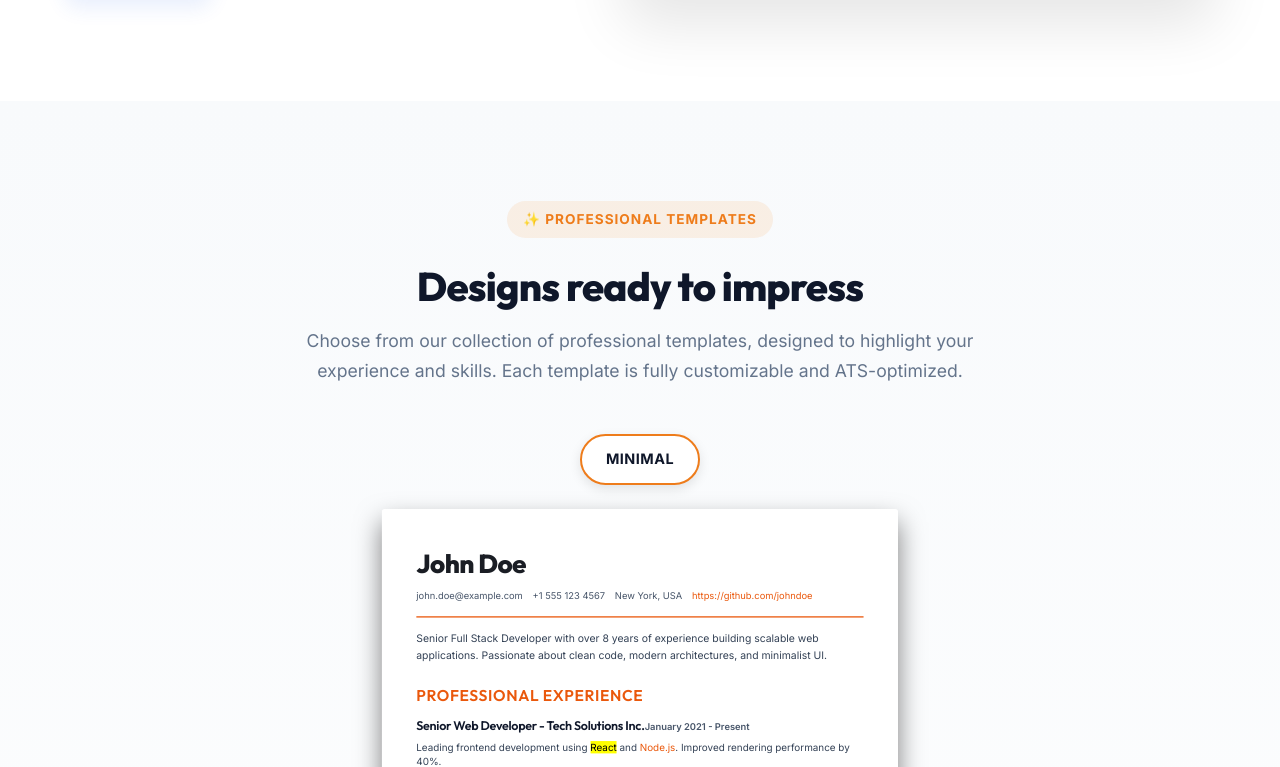
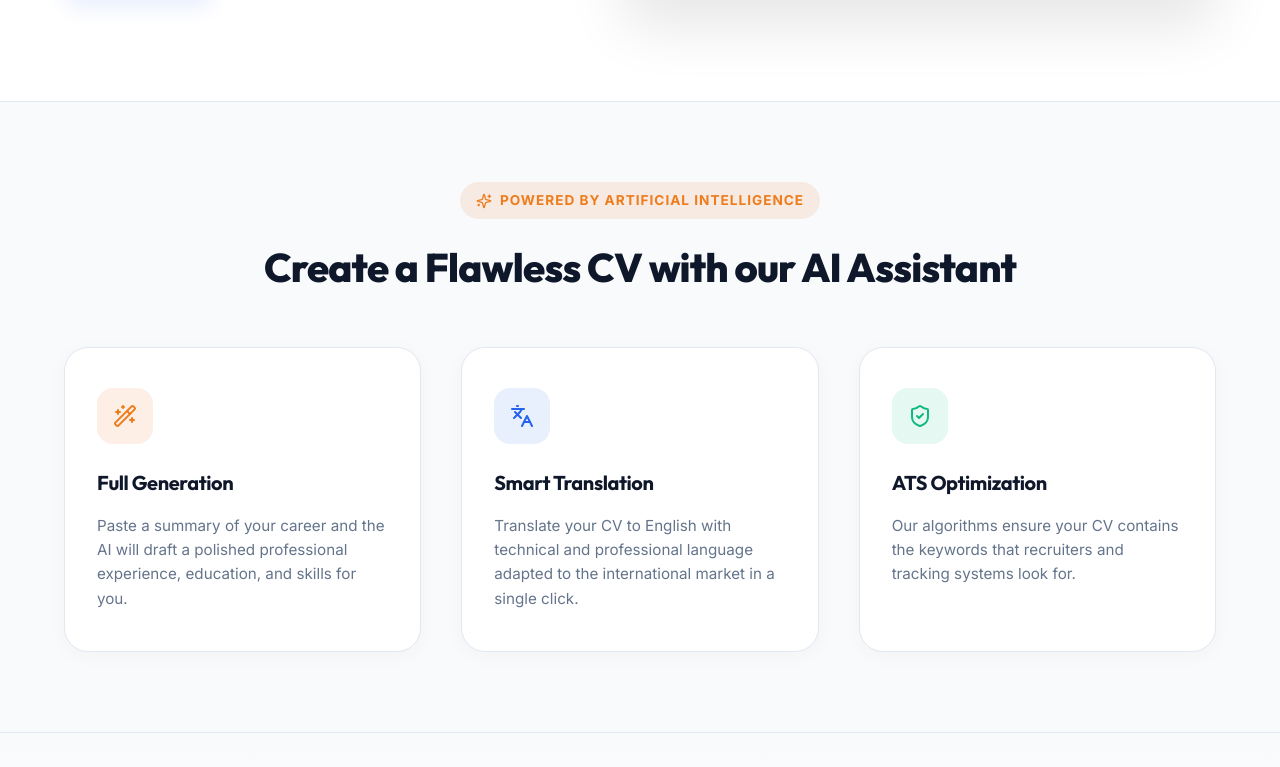
Before and after one commit to konstantinWDK/CV-Creator, a React (Vite) app: page / in a window 1280 px wide. Shown: the part 778-1545 px from the top of the page. Built offline with nearby package versions, Linux system fonts and the light colour scheme; what react-quill-new would draw is missing.

Commit message:
Info landing nuevas funciones de la ia en ingles y español

```diff
--- a/src/components/LandingPage.css
+++ b/src/components/LandingPage.css
@@ -188,6 +188,117 @@ html:has(.landing-container) {
     width: 100%;
     border-radius: 20px;
     box-shadow: 0 30px 60px rgba(0, 0, 0, 0.1);
+}
+
+/* AI Marketing Section */
+.ai-marketing-section {
+    padding: 80px 5%;
+    background: #f8fafc;
+    border-top: 1px solid #e2e8f0;
+    border-bottom: 1px solid #e2e8f0;
+    text-align: center;
+}
+
+.ai-marketing-container {
+    max-width: 1200px;
+    margin: 0 auto;
+}
+
+.ai-marketing-badge {
+    display: inline-flex;
+    align-items: center;
+    gap: 8px;
+    background: rgba(234, 88, 12, 0.1);
+    color: var(--primary);
+    padding: 8px 16px;
+    border-radius: 20px;
+    font-size: 0.85rem;
+    font-weight: 700;
+    margin-bottom: 1.5rem;
+    text-transform: uppercase;
+    letter-spacing: 1px;
+}
+
+.ai-marketing-section h2 {
+    font-size: 2.5rem;
+    font-weight: 800;
+    margin-bottom: 3.5rem;
+    color: var(--text-main);
+    line-height: 1.2;
+}
+
+.ai-marketing-grid {
+    display: grid;
+    grid-template-columns: repeat(3, 1fr);
+    gap: 2.5rem;
+}
+
+.ai-marketing-card {
+    background: white;
+    padding: 2.5rem 2rem;
+    border-radius: 24px;
+    border: 1px solid #e2e8f0;
+    box-shadow: 0 4px 20px rgba(0, 0, 0, 0.03);
+    transition: all 0.3s ease;
+    text-align: left;
+    display: flex;
+    flex-direction: column;
+    align-items: flex-start;
+}
+
+.ai-marketing-card:hover {
+    transform: translateY(-8px);
+    box-shadow: 0 20px 40px rgba(0, 0, 0, 0.08);
+    border-color: var(--primary);
+}
+
+.ai-card-icon {
+    width: 56px;
+    height: 56px;
+    border-radius: 16px;
+    display: flex;
+    align-items: center;
+    justify-content: center;
+    margin-bottom: 1.5rem;
+}
+
+.ai-card-icon.gen {
+    background: rgba(234, 88, 12, 0.1);
+    color: var(--primary);
+}
+
+.ai-card-icon.trans {
+    background: rgba(37, 99, 235, 0.1);
+    color: var(--accent);
+}
+
+.ai-card-icon.opt {
+    background: rgba(16, 185, 129, 0.1);
+    color: #10b981;
+}
+
+.ai-marketing-card h3 {
+    font-size: 1.25rem;
+    font-weight: 700;
+    margin-bottom: 1rem;
+    color: var(--text-main);
+}
+
+.ai-marketing-card p {
+    font-size: 0.95rem;
+    color: var(--text-muted);
+    line-height: 1.6;
+}
+
+@media (max-width: 968px) {
+    .ai-marketing-grid {
+        grid-template-columns: 1fr;
+        gap: 1.5rem;
+    }
+
+    .ai-marketing-section h2 {
+        font-size: 2rem;
+    }
 }
 
 /* Open Source Section */
--- a/src/components/LandingPage.jsx
+++ b/src/components/LandingPage.jsx
@@ -14,7 +14,8 @@ import {
     Code,
     Github,
     ChevronLeft,
-    ChevronRight
+    ChevronRight,
+    Wand2
 } from 'lucide-react';
 import MinimalTemplate from './templates/MinimalTemplate';
 import ModernTemplate from './templates/ModernTemplate';
@@ -181,6 +182,39 @@ const LandingPage = () => {
                     />
                 </div>
             </header>
+
+            {/* AI Information Section */}
+            <section className="ai-marketing-section">
+                <div className="ai-marketing-container">
+                    <div className="ai-marketing-badge">
+                        <Sparkles size={16} /> {t('landing.aiSectionBadge')}
+                    </div>
+                    <h2>{t('landing.aiSectionTitle')}</h2>
+                    <div className="ai-marketing-grid">
+                        <div className="ai-marketing-card">
+                            <div className="ai-card-icon gen">
+                                <Wand2 size={24} />
+                            </div>
+                            <h3>{t('landing.aiSectionSubtitle1')}</h3>
+                            <p>{t('landing.aiSectionDesc1')}</p>
+                        </div>
+                        <div className="ai-marketing-card">
+                            <div className="ai-card-icon trans">
+                                <Languages size={24} />
+                            </div>
+                            <h3>{t('landing.aiSectionSubtitle2')}</h3>
+                            <p>{t('landing.aiSectionDesc2')}</p>
+                        </div>
+                        <div className="ai-marketing-card">
+                            <div className="ai-card-icon opt">
+                                <ShieldCheck size={24} />
+                            </div>
+                            <h3>{t('landing.aiSectionSubtitle3')}</h3>
+                            <p>{t('landing.aiSectionDesc3')}</p>
+                        </div>
+                    </div>
+                </div>
+            </section>
 
             {/* Templates Showcase Slider - Layout 1 columna */}
             <section className="templates-section" id="plantillas">
--- a/src/i18n/locales/en.json
+++ b/src/i18n/locales/en.json
@@ -222,6 +222,14 @@
         "templateModern": "Modern",
         "templateMinimalPlus": "Minimalist Plus",
         "templateProfessional": "Professional",
-        "templateClassic": "Classic"
+        "templateClassic": "Classic",
+        "aiSectionBadge": "Powered by Artificial Intelligence",
+        "aiSectionTitle": "Create a Flawless CV with our AI Assistant",
+        "aiSectionSubtitle1": "Full Generation",
+        "aiSectionDesc1": "Paste a summary of your career and the AI will draft a polished professional experience, education, and skills for you.",
+        "aiSectionSubtitle2": "Smart Translation",
+        "aiSectionDesc2": "Translate your CV to English with technical and professional language adapted to the international market in a single click.",
+        "aiSectionSubtitle3": "ATS Optimization",
+        "aiSectionDesc3": "Our algorithms ensure your CV contains the keywords that recruiters and tracking systems look for."
     }
 }
--- a/src/i18n/locales/es.json
+++ b/src/i18n/locales/es.json
@@ -233,6 +233,14 @@
         "templateModern": "Moderno",
         "templateMinimalPlus": "Minimalista Plus",
         "templateProfessional": "Profesional",
-        "templateClassic": "Clásico"
+        "templateClassic": "Clásico",
+        "aiSectionBadge": "Impulsado por Inteligencia Artificial",
+        "aiSectionTitle": "Crea un CV Impecable con nuestro Asistente de IA",
+        "aiSectionSubtitle1": "Generación Completa",
+        "aiSectionDesc1": "Pega un resumen de tu trayectoria y la IA redactará una experiencia profesional pulida, formación y habilidades por ti.",
+        "aiSectionSubtitle2": "Traducción Inteligente",
+        "aiSectionDesc2": "Traduce tu CV al inglés con un lenguaje técnico y profesional adaptado al mercado internacional en un solo clic.",
+        "aiSectionSubtitle3": "Optimización ATS",
+        "aiSectionDesc3": "Nuestros algoritmos aseguran que tu CV contenga las palabras clave que los reclutadores y sistemas de selección buscan."
     }
 }
```
